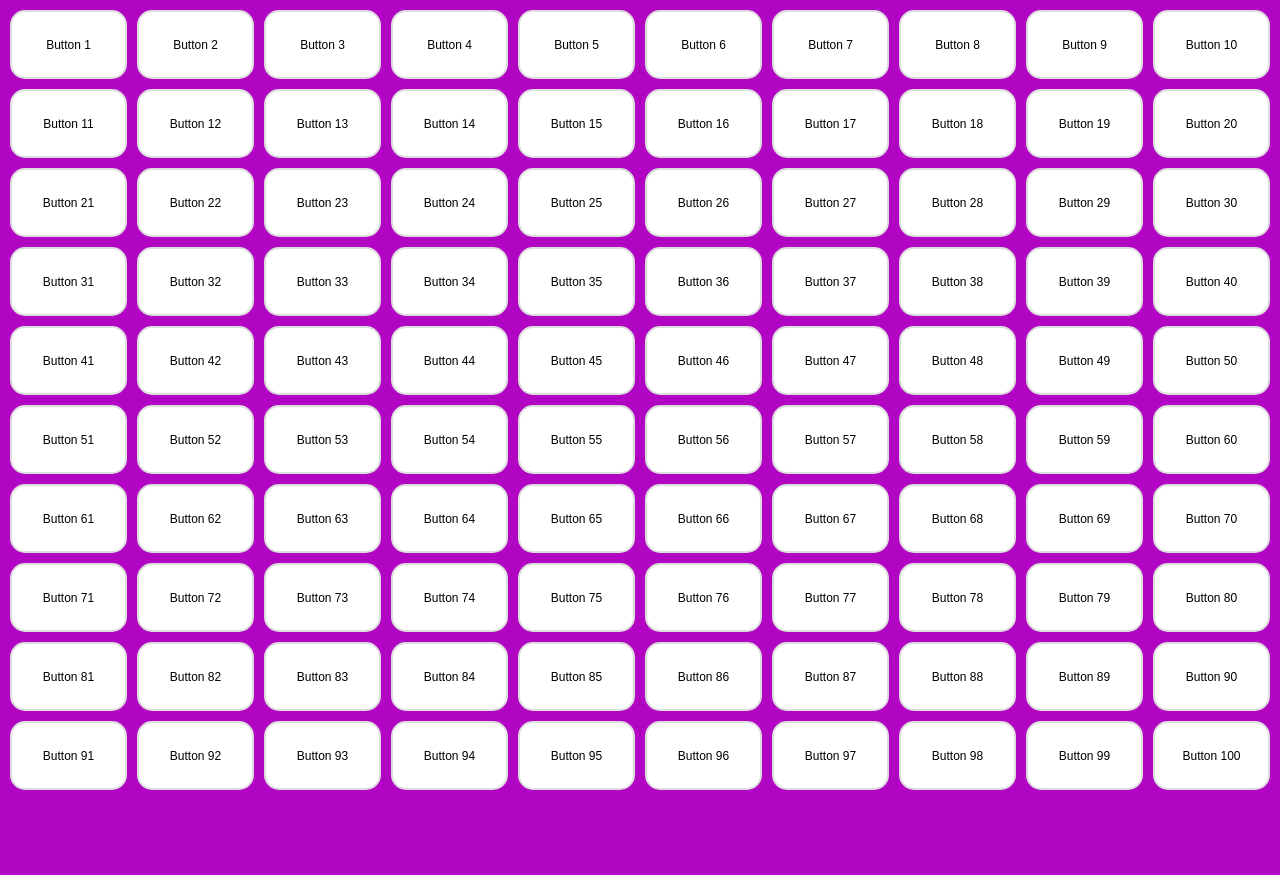
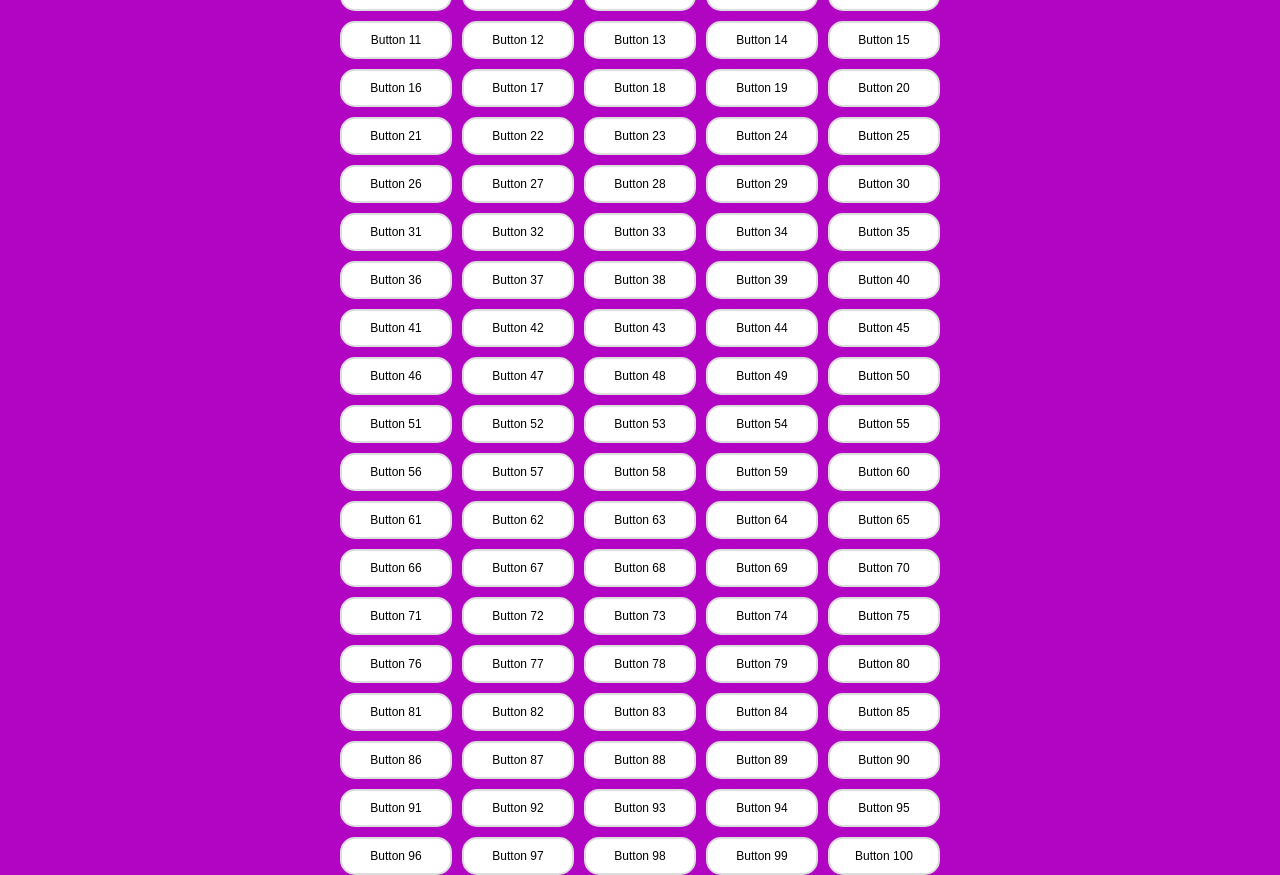
Before and after one commit to MaroM5/meli_messages, a plain HTML site: page index.html in a window 1280 px wide. Before the commit the page ends 800 px from the top, so only its background shows below. Drawn offline with Linux system fonts and the light colour scheme.

Commit message:
Update styles.css

```diff
--- a/styles.css
+++ b/styles.css
@@ -20,22 +20,20 @@ body {
 
 .buttons {
     display: grid;
-    grid-template-columns: repeat(10, 1fr);
-    grid-template-rows: repeat(10, 1fr);
+    grid-template-columns: repeat(auto-fit, minmax(100px, 1fr));
     gap: 10px;
     width: 100%;
-    height: 100%;
+    max-width: 600px;
 }
 
 button {
     background-color: #fff;
     border: 2px solid #ddd;
     border-radius: 15px;
-    width: 100%;
-    height: 100%;
     font-size: 12px;
     cursor: pointer;
     box-sizing: border-box;
+    padding: 10px;
 }
 
 button:hover {
```
